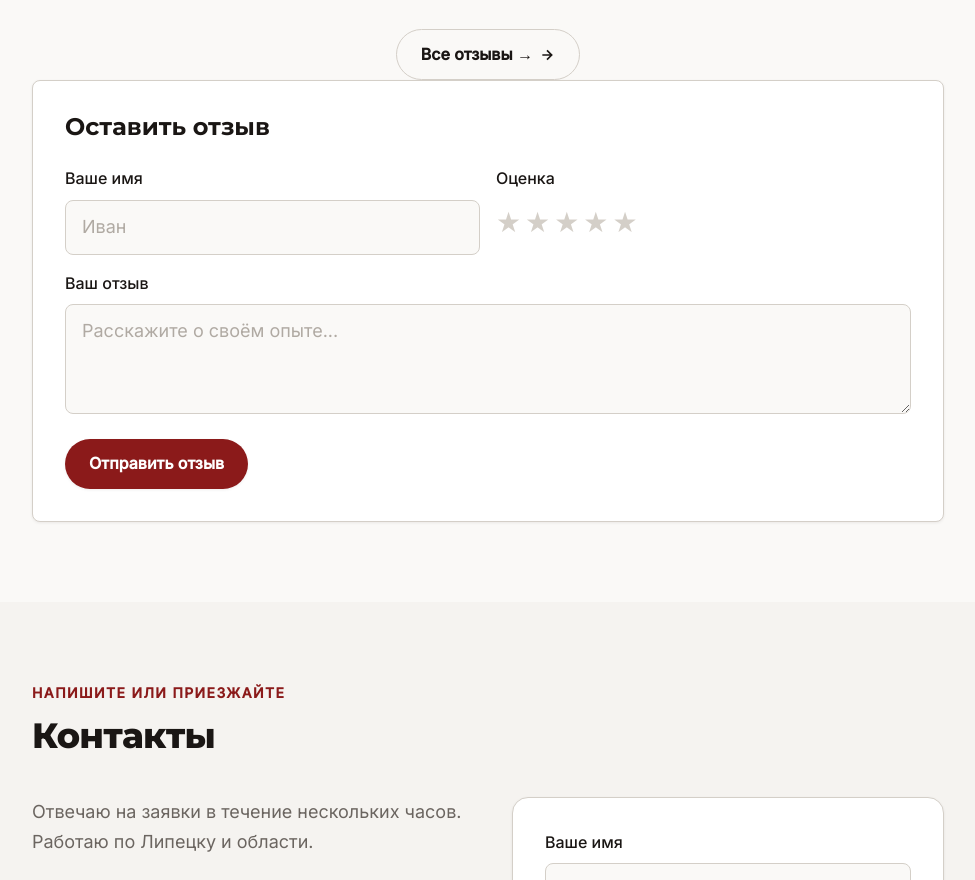
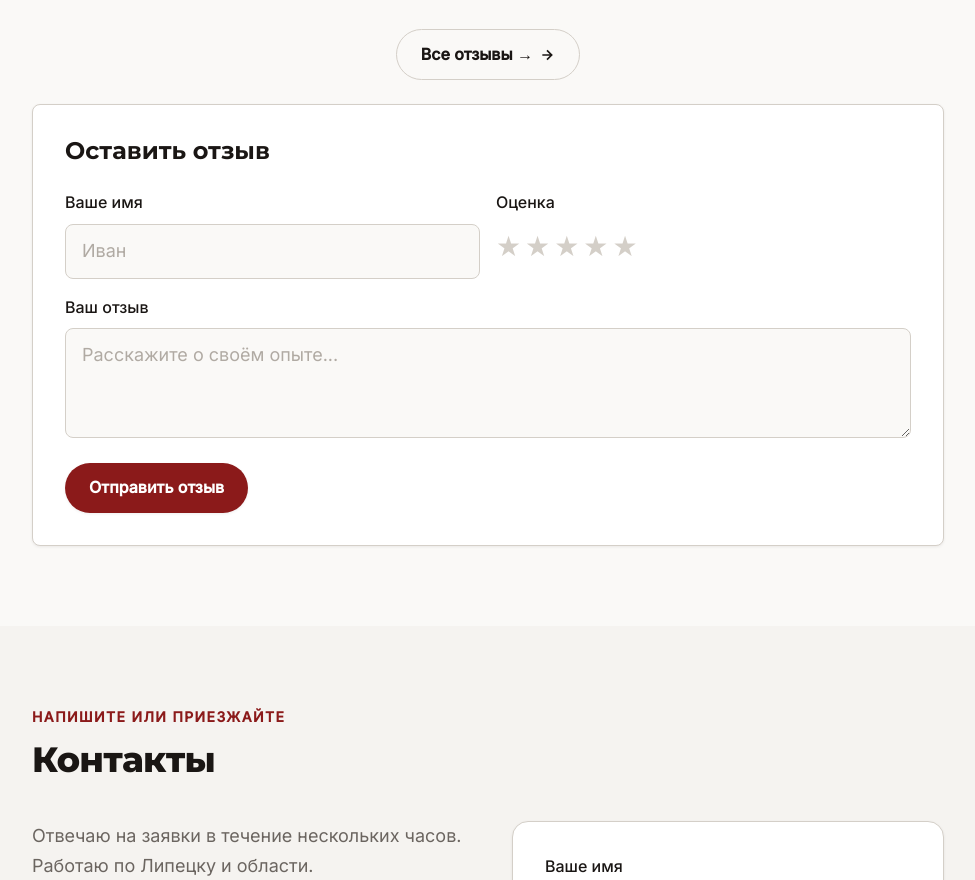
Before and after one commit to Saivari/SaivariWebSite, a plain HTML site: page -www.saivari.ru-/frontend/index.html in a window 1280 px wide. Shown: the part 3190-4070 px from the top of the page, without its empty margins (152-1127 px from the left). Drawn offline with Linux system fonts and the light colour scheme; no server answers.

Commit message:
fix: add margin-top to review-form-wrap so it doesn't overlap btn--outline

```diff
--- a/-www.saivari.ru-/frontend/css/style.css
+++ b/-www.saivari.ru-/frontend/css/style.css
@@ -1334,6 +1334,7 @@ select {
 
 /* Форма отзыва на главной */
 #reviews .review-form-wrap {
+  margin-top: var(--space-6);
   background: var(--color-surface);
   border: 1px solid var(--color-border);
   border-radius: var(--radius-md);
```
